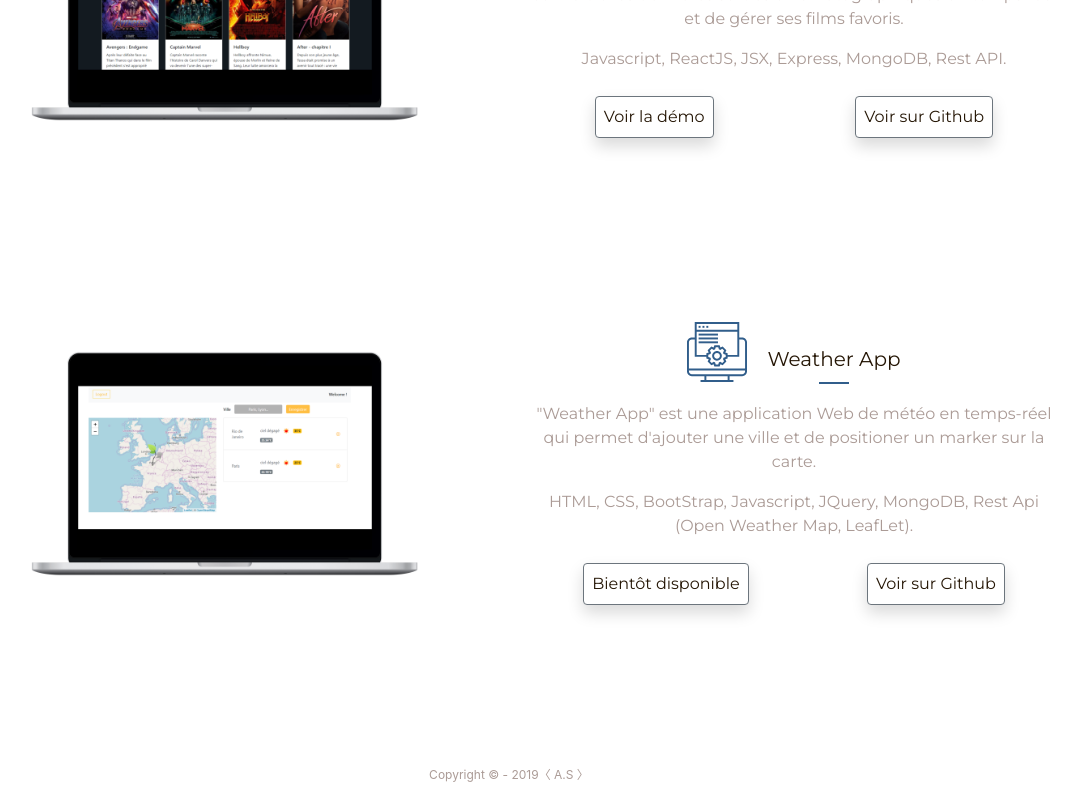
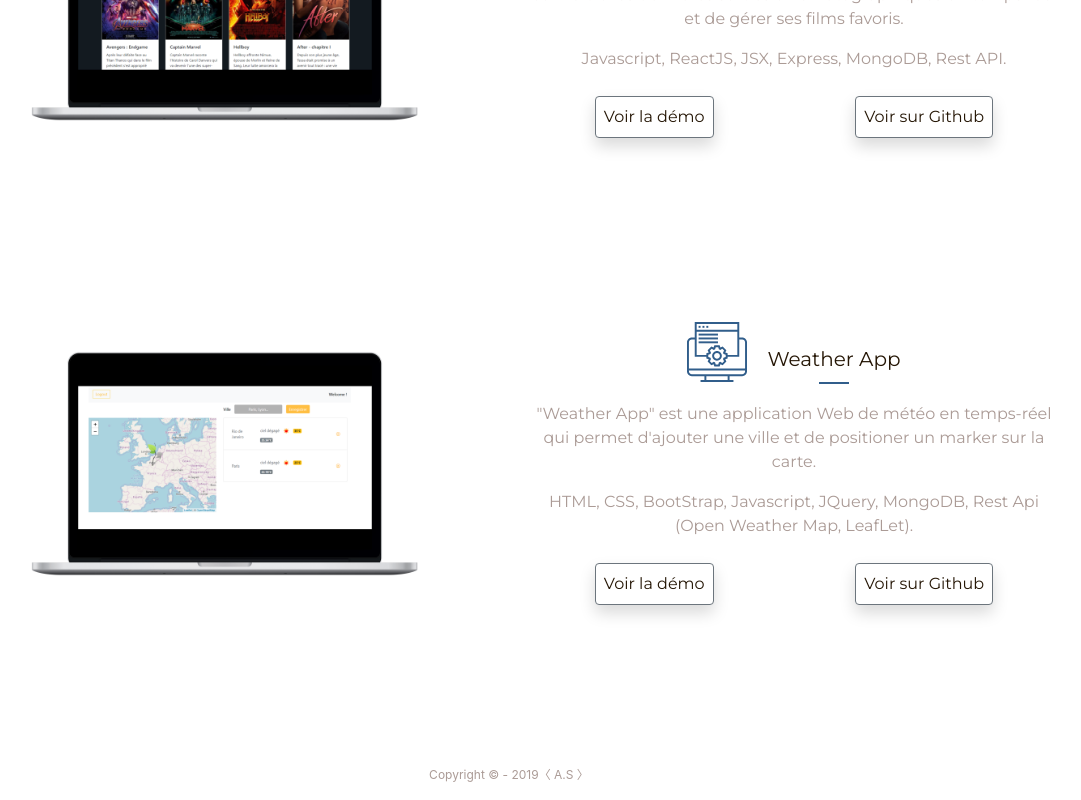
Before and after one commit to newblues/portfolio-app, a React (Create React App) app: page / in a window 1280 px wide. Shown: the part 2564-3364 px from the top of the page, without its empty margins (131-1212 px from the left). Built offline with nearby package versions, Linux system fonts and the light colour scheme.

Commit message:
change url vers weatherapp

```diff
--- a/src/components/Portfolio.js
+++ b/src/components/Portfolio.js
@@ -229,12 +229,13 @@ class Porfolio extends Component {
                   </p>
                   <div style={style.projectbuttons}>
                     <Button
-                      href="##"
+                      href="https://salty-savannah-56707.herokuapp.com/"
+                      target="_blank"
                       outline
                       color="secondary"
                       className="shadow p-2 rounded button"
                     >
-                      Bientôt disponible
+                      Voir la démo
                     </Button>{' '}
                     <Button
                       href="https://github.com/newblues/weather-app"
@@ -259,12 +260,13 @@ class Porfolio extends Component {
                   </p>
                   <div style={style.projectbuttons}>
                     <Button
-                      href="##"
+                      href="https://salty-savannah-56707.herokuapp.com/"
+                      target="_blank"
                       outline
                       color="secondary"
                       className="shadow p-2 rounded button"
                     >
-                      Coming soon
+                      View Live Demo
                     </Button>{' '}
                     <Button
                       href="https://github.com/newblues/weather-app"
```
